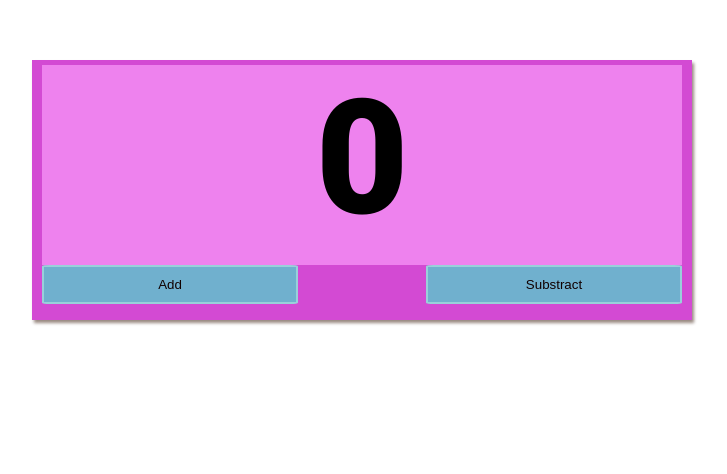
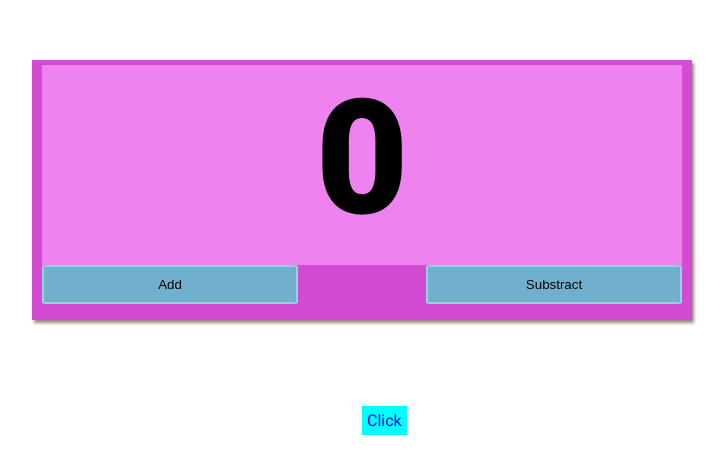
Before and after one commit to Aishatt/100DAYSCODE-JAVASCRIPT-PROJECT, a plain HTML site: page counter/index.html in a window 1280 px wide. Shown: the part 210-684 px from the top of the page, without its empty margins (278-1005 px from the left). Drawn offline with Linux system fonts and the light colour scheme.

Commit message:
pages linked

```diff
--- a/counter/index.html
+++ b/counter/index.html
@@ -72,6 +72,16 @@
             color: white;
 
         }
+        .click{
+            position: absolute;
+            bottom: 20%;
+            left: 50%;
+        }
+        .click>a{
+            text-decoration: none;
+            background-color: aqua;
+            padding: 5px;
+        }
     </style>
 
 <body>
@@ -84,7 +94,7 @@
     </div>
 
 
-
+<div class="click"><a href="main.html">Click</a></div>
     <script>
         //(function () {
         const buttons = document.querySelectorAll('.countbtn');
```
